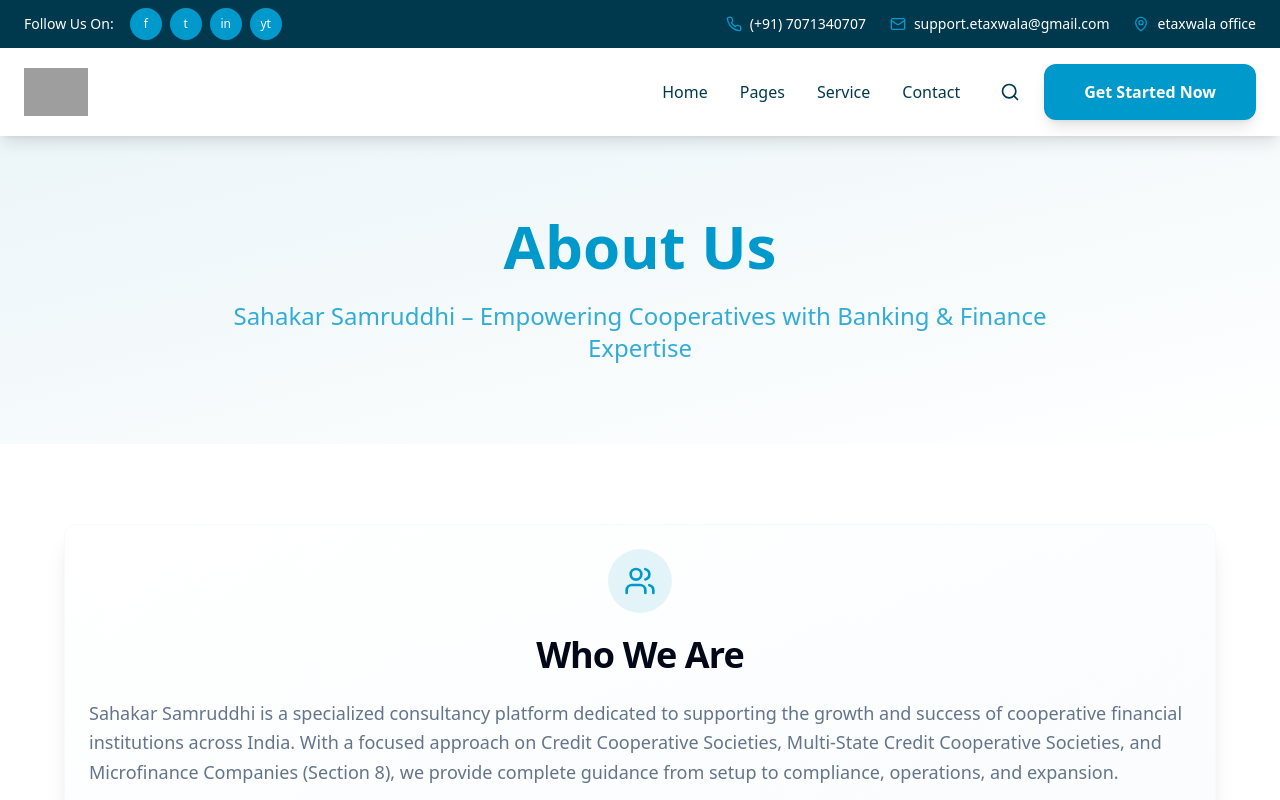
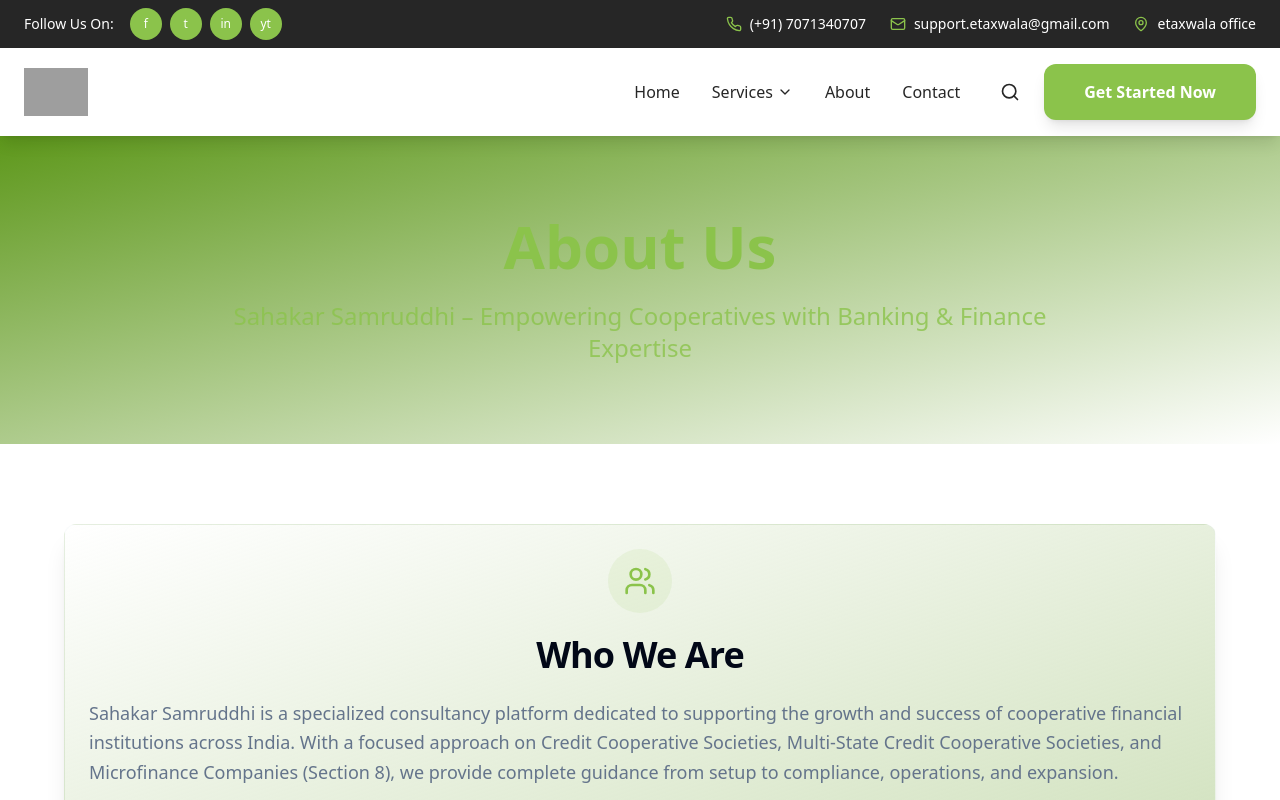
Before and after one commit to shubh1803/react-garlant-magic, a React (Vite) app: page /about in a window 1280 px wide. Shown: the top 800 px of the page. Built offline with nearby package versions, Linux system fonts and the light colour scheme; grey boxes are pictures that could not be loaded; the HTML template or start-up script is replaced by a standard one.

Commit message:
Revert slider color changes

```diff
--- a/src/components/Navbar.tsx
+++ b/src/components/Navbar.tsx
@@ -1,5 +1,5 @@
 import { useState } from 'react';
-import { Menu, X, Search, MapPin, Mail, Phone } from 'lucide-react';
+import { Menu, X, Search, MapPin, Mail, Phone, ChevronDown } from 'lucide-react';
 import { Button } from '@/components/ui/button';
 
 const Navbar = () => {
@@ -67,11 +67,20 @@ const Navbar = () => {
             <div className="hidden lg:flex items-center space-x-8 ml-auto mr-8">
               <a href="/" className="text-dark hover:text-primary transition-colors font-medium">Home</a>
               <div className="relative group">
-                <a href="/pages" className="text-dark hover:text-primary transition-colors font-medium">Pages</a>
+                <a href="#" className="text-dark hover:text-primary transition-colors font-medium flex items-center">
+                  Services <ChevronDown className="ml-1 h-4 w-4" />
+                </a>
+                <div className="absolute top-full left-0 mt-2 w-64 bg-white border border-gray-200 rounded-lg shadow-lg opacity-0 invisible group-hover:opacity-100 group-hover:visible transition-all duration-200 z-50">
+                  <div className="p-4">
+                    <a href="#" className="block px-3 py-2 text-sm text-dark hover:text-primary hover:bg-gray-50 rounded">Cooperative Registration</a>
+                    <a href="#" className="block px-3 py-2 text-sm text-dark hover:text-primary hover:bg-gray-50 rounded">Audit and Compliance</a>
+                    <a href="#" className="block px-3 py-2 text-sm text-dark hover:text-primary hover:bg-gray-50 rounded">Banking Business Setup</a>
+                    <a href="#" className="block px-3 py-2 text-sm text-dark hover:text-primary hover:bg-gray-50 rounded">Training & Capacity Building</a>
+                    <a href="#" className="block px-3 py-2 text-sm text-dark hover:text-primary hover:bg-gray-50 rounded">Business Growth & Expansion</a>
+                  </div>
+                </div>
               </div>
-              <div className="relative group">
-                <a href="/service" className="text-dark hover:text-primary transition-colors font-medium">Service</a>
-              </div>
+              <a href="/about" className="text-dark hover:text-primary transition-colors font-medium">About</a>
               <a href="/contact" className="text-dark hover:text-primary transition-colors font-medium">Contact</a>
             </div>
 
@@ -105,7 +114,7 @@ const Navbar = () => {
             <div className="lg:hidden border-t border-gray-200 py-4">
               <div className="flex flex-col space-y-4">
                 <a href="/" className="text-dark hover:text-primary transition-colors font-medium py-2">Home</a>
-                <a href="/pages" className="text-dark hover:text-primary transition-colors font-medium py-2">Pages</a>
+                <a href="/about" className="text-dark hover:text-primary transition-colors font-medium py-2">About</a>
                 <a href="/service" className="text-dark hover:text-primary transition-colors font-medium py-2">Service</a>
                 <a href="/contact" className="text-dark hover:text-primary transition-colors font-medium py-2">Contact</a>
                 <div className="flex items-center space-x-4 pt-4">
--- a/src/index.css
+++ b/src/index.css
@@ -17,20 +17,20 @@ All colors MUST be HSL.
     --popover: 0 0% 100%;
     --popover-foreground: 222.2 84% 4.9%;
 
-    --primary: 195 100% 40%;
+    --primary: 88 50% 53%;
     --primary-foreground: 0 0% 100%;
-    --primary-hover: 195 100% 35%;
-    --dark: 195 100% 15%;
+    --primary-hover: 88 50% 48%;
+    --dark: 0 0% 15%;
 
-    --secondary: 31 100% 65%;
-    --secondary-foreground: 0 0% 100%;
-    --secondary-hover: 31 100% 60%;
+    --secondary: 45 93% 58%;
+    --secondary-foreground: 222.2 47.4% 11.2%;
+    --secondary-hover: 45 93% 53%;
 
     --muted: 210 40% 96.1%;
     --muted-foreground: 215.4 16.3% 46.9%;
 
-    --accent: 195 50% 95%;
-    --accent-foreground: 195 100% 20%;
+    --accent: 88 70% 35%;
+    --accent-foreground: 0 0% 100%;
 
     --destructive: 0 84.2% 60.2%;
     --destructive-foreground: 210 40% 98%;
@@ -42,11 +42,9 @@ All colors MUST be HSL.
     --radius: 0.75rem;
 
     /* Hero gradient for overlays */
-    --hero-overlay: linear-gradient(
-      135deg,
-      rgba(0, 95, 155, 0.9) 0%,
-      rgba(0, 60, 120, 0.8) 100%
-    );
+    --hero-overlay: linear-gradient(135deg,
+      rgba(45, 70, 45, 0.8) 0%,
+      rgba(20, 40, 20, 0.6) 100%);
 
     /* Medical theme gradients */
     --section-gradient: linear-gradient(135deg,
@@ -87,19 +85,19 @@ All colors MUST be HSL.
     --popover: 222.2 84% 4.9%;
     --popover-foreground: 210 40% 98%;
 
-    --primary: 195 100% 40%;
+    --primary: 88 50% 53%;
     --primary-foreground: 0 0% 100%;
-    --primary-hover: 195 100% 35%;
+    --primary-hover: 88 50% 48%;
 
-    --secondary: 31 100% 65%;
-    --secondary-foreground: 0 0% 100%;
-    --secondary-hover: 31 100% 60%;
+    --secondary: 45 93% 58%;
+    --secondary-foreground: 222.2 47.4% 11.2%;
+    --secondary-hover: 45 93% 53%;
 
     --muted: 217.2 32.6% 17.5%;
     --muted-foreground: 215 20.2% 65.1%;
 
-    --accent: 195 50% 15%;
-    --accent-foreground: 195 50% 95%;
+    --accent: 88 70% 35%;
+    --accent-foreground: 0 0% 100%;
 
     --destructive: 0 62.8% 30.6%;
     --destructive-foreground: 210 40% 98%;
@@ -108,11 +106,9 @@ All colors MUST be HSL.
     --input: 217.2 32.6% 17.5%;
     --ring: 88 50% 53%;
 
-    --hero-overlay: linear-gradient(
-      135deg,
-      rgba(0, 95, 155, 0.95) 0%,
-      rgba(0, 60, 120, 0.9) 100%
-    );
+    --hero-overlay: linear-gradient(135deg,
+      rgba(25, 50, 25, 0.9) 0%,
+      rgba(10, 30, 10, 0.7) 100%);
     --sidebar-background: 240 5.9% 10%;
     --sidebar-foreground: 240 4.8% 95.9%;
     --sidebar-primary: 224.3 76.3% 48%;
```
